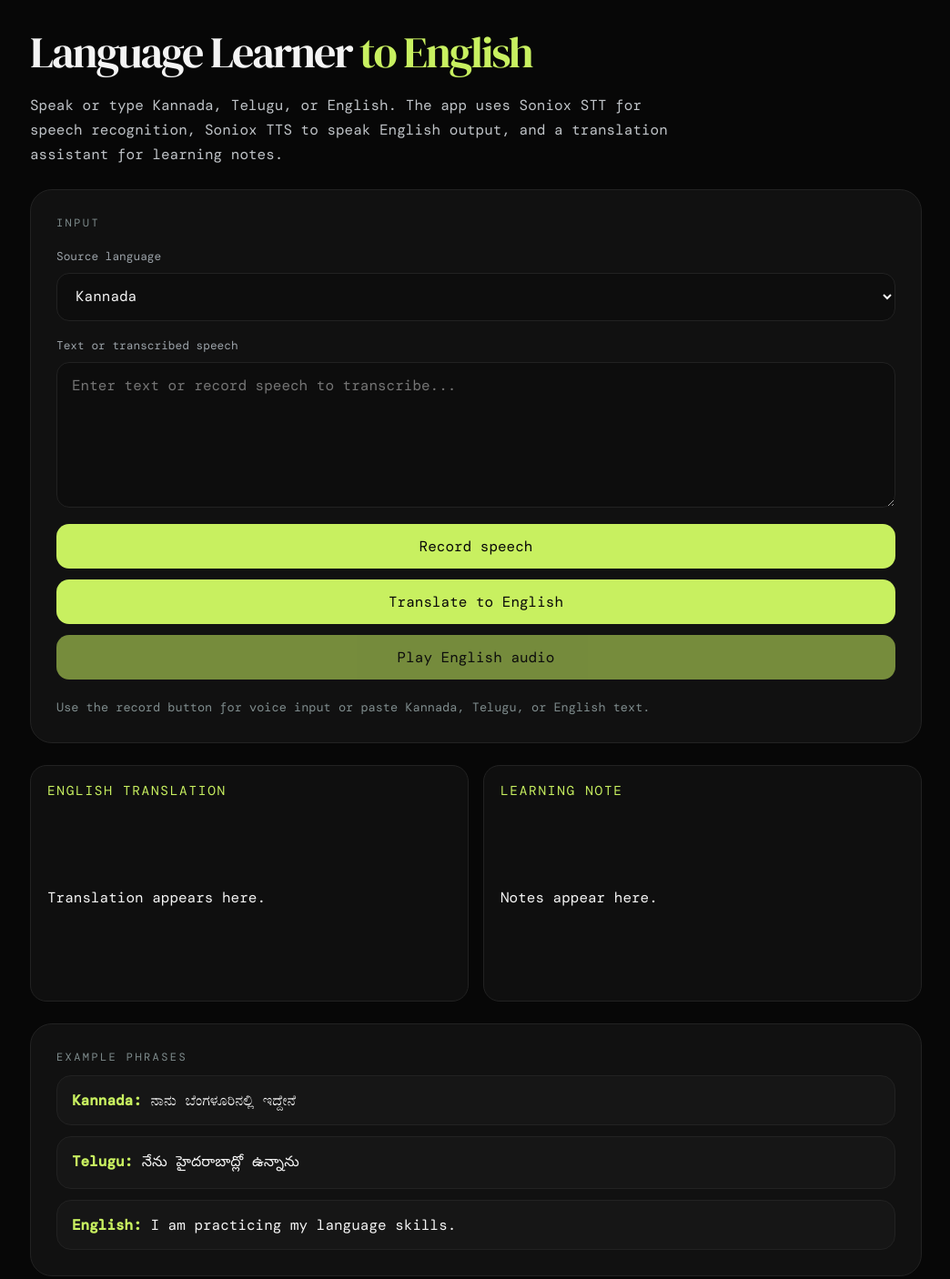
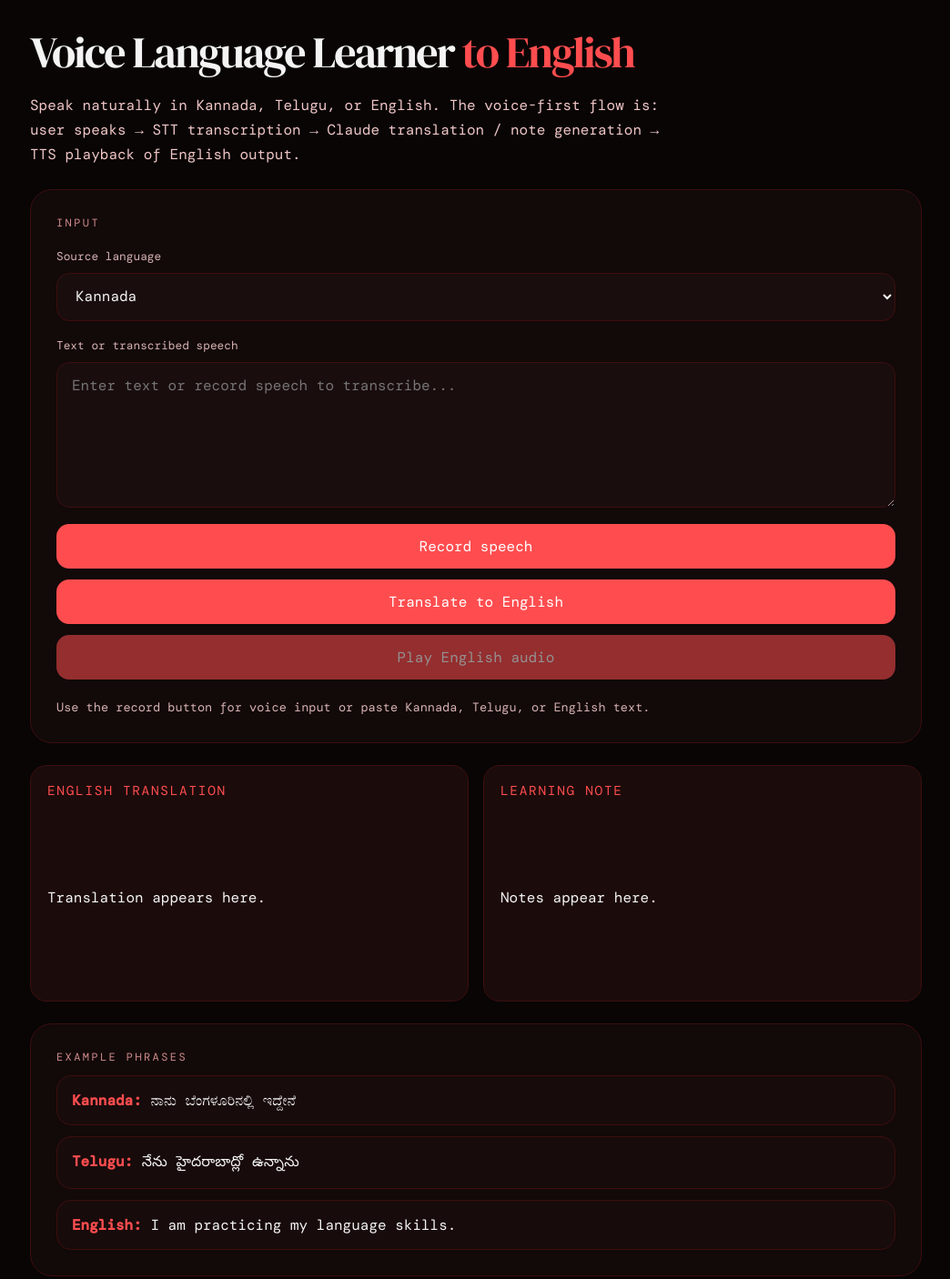
Before and after one commit to vallelaveera/KTH-E, a website: page browser/index.html in a window 1280 px wide. Shown: the whole page at 91% size, without its empty margins (117-1161 px from the left). Drawn offline with nearby package versions, Linux system fonts and the light colour scheme; a web font is replaced by a local one.

Commit message:
Update browser UI to red theme and voice flow description

```diff
--- a/browser/index.html
+++ b/browser/index.html
@@ -7,32 +7,32 @@
 <link href="https://fonts.googleapis.com/css2?family=DM+Serif+Display:ital@0;1&family=DM+Mono:wght@300;400;500&display=swap" rel="stylesheet">
 <style>
   *, *::before, *::after { box-sizing: border-box; margin: 0; padding: 0; }
-  body { background: #070707; color: #f4f4f4; font-family: 'DM Mono', monospace; min-height: 100vh; display: flex; align-items: center; justify-content: center; padding: 24px; }
+  body { background: #090505; color: #f4f4f4; font-family: 'DM Mono', monospace; min-height: 100vh; display: flex; align-items: center; justify-content: center; padding: 24px; }
   .page { width: min(980px, 100%); display: grid; gap: 24px; }
   header { display: flex; flex-direction: column; gap: 12px; }
   .title { font-family: 'DM Serif Display', serif; font-size: 3rem; letter-spacing: -0.04em; }
-  .title span { color: #c8f060; }
-  .subtitle { max-width: 720px; color: #bfc3c7; line-height: 1.7; }
-  .card { background: #111111; border: 1px solid #222; border-radius: 24px; padding: 28px; display: grid; gap: 20px; }
-  .panel-label { font-size: 0.75rem; letter-spacing: 0.2em; text-transform: uppercase; color: #7f8c8d; }
+  .title span { color: #ff4d4f; }
+  .subtitle { max-width: 720px; color: #f0c6c6; line-height: 1.7; }
+  .card { background: #120909; border: 1px solid #3d0e0e; border-radius: 24px; padding: 28px; display: grid; gap: 20px; }
+  .panel-label { font-size: 0.75rem; letter-spacing: 0.2em; text-transform: uppercase; color: #d18b8b; }
   .form-grid { display: grid; gap: 18px; }
   .form-row { display: grid; gap: 10px; }
-  label { font-size: 0.8rem; color: #9ca3a9; }
+  label { font-size: 0.8rem; color: #d8b2b2; }
   select, textarea, button { width: 100%; font: inherit; }
-  select, textarea { background: #0d0d0d; border: 1px solid #222; border-radius: 14px; color: #f4f4f4; padding: 14px 16px; outline: none; }
+  select, textarea { background: #1a0d0d; border: 1px solid #3d0e0e; border-radius: 14px; color: #f4f4f4; padding: 14px 16px; outline: none; }
   textarea { min-height: 160px; resize: vertical; }
-  button { background: #c8f060; color: #080808; border: none; border-radius: 14px; padding: 14px 18px; cursor: pointer; transition: transform 0.2s ease; }
-  button:hover:not(:disabled) { transform: translateY(-1px); }
+  button { background: #ff4d4f; color: #ffffff; border: none; border-radius: 14px; padding: 14px 18px; cursor: pointer; transition: transform 0.2s ease, background 0.2s ease; }
+  button:hover:not(:disabled) { transform: translateY(-1px); background: #ff3436; }
   button:disabled { opacity: 0.55; cursor: not-allowed; }
   .row { display: grid; gap: 16px; grid-template-columns: 1fr 1fr; }
   .row > .card { min-height: 260px; }
-  .result { display: grid; gap: 12px; padding: 18px; border: 1px solid #222; border-radius: 18px; background: rgba(255,255,255,0.03); }
-  .result-title { color: #c8f060; font-size: 0.9rem; letter-spacing: 0.12em; text-transform: uppercase; }
+  .result { display: grid; gap: 12px; padding: 18px; border: 1px solid #3d0e0e; border-radius: 18px; background: rgba(255, 77, 79, 0.08); }
+  .result-title { color: #ff4d4f; font-size: 0.9rem; letter-spacing: 0.12em; text-transform: uppercase; }
   .result-text { white-space: pre-wrap; line-height: 1.7; }
   .examples { display: grid; gap: 12px; }
-  .example { background: #161616; border: 1px solid #222; border-radius: 16px; padding: 16px; }
-  .example strong { color: #c8f060; }
-  .footnote { color: #7f8c8d; font-size: 0.85rem; line-height: 1.6; }
+  .example { background: #180b0b; border: 1px solid #3d0e0e; border-radius: 16px; padding: 16px; }
+  .example strong { color: #ff4d4f; }
+  .footnote { color: #d8b2b2; font-size: 0.85rem; line-height: 1.6; }
   .hidden { display: none; }
   .button-group { display: flex; gap: 12px; flex-wrap: wrap; }
 </style>
@@ -40,8 +40,8 @@
 <body>
 <div class="page">
   <header>
-    <div class="title">Language Learner <span>to English</span></div>
-    <div class="subtitle">Speak or type Kannada, Telugu, or English. The app uses Soniox STT for speech recognition, Soniox TTS to speak English output, and a translation assistant for learning notes.</div>
+    <div class="title">Voice Language Learner <span>to English</span></div>
+    <div class="subtitle">Speak naturally in Kannada, Telugu, or English. The voice-first flow is: user speaks → STT transcription → Claude translation / note generation → TTS playback of English output.</div>
   </header>
 
   <div class="card">
```
